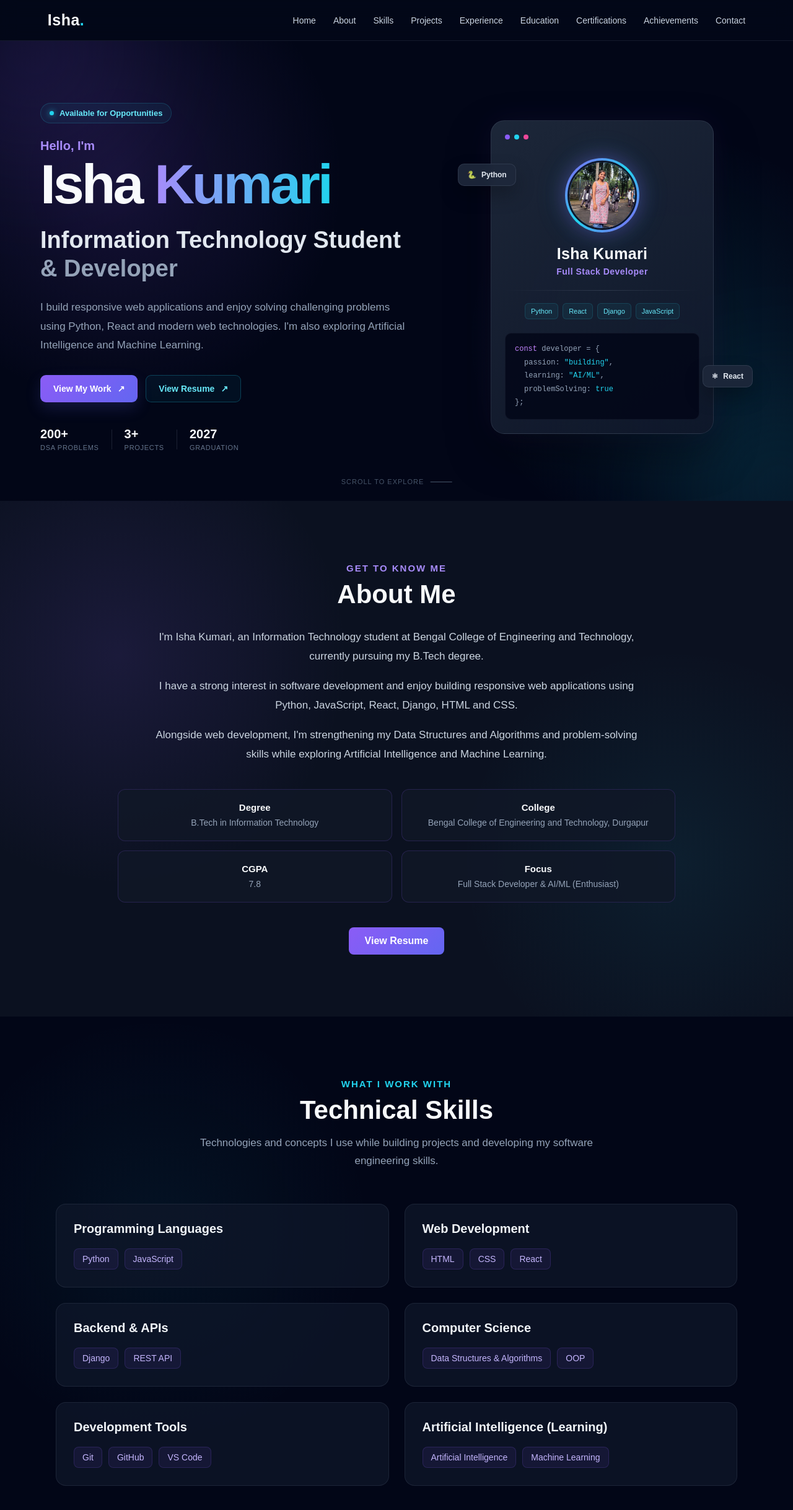
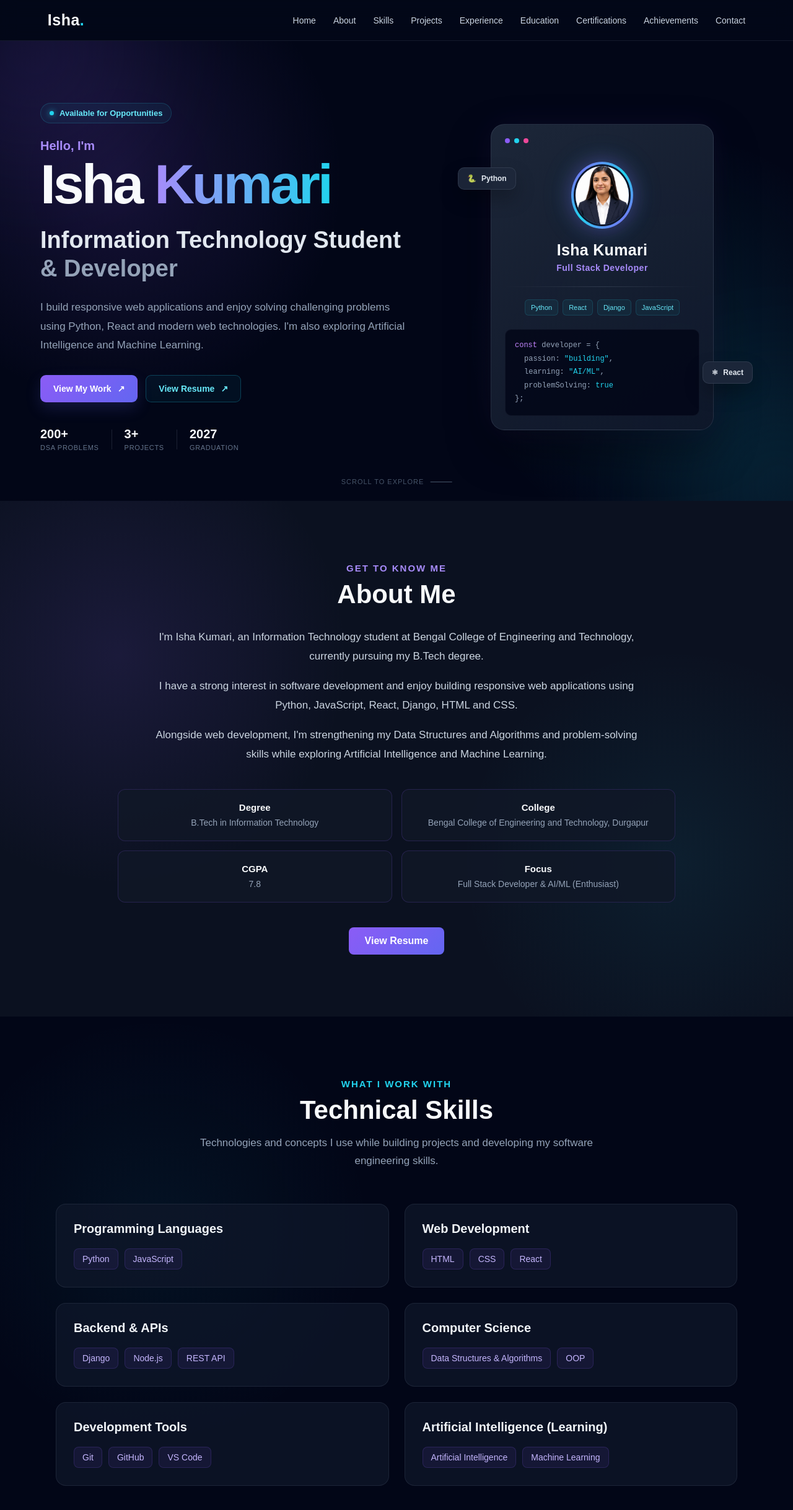
Before and after one commit to isharawani/My-Portfolio, a React app in the folder frontend/: page / in a window 1280 px wide. Shown: the top 2436 px of the page at 62% size. Built offline with nearby package versions, Linux system fonts and the light colour scheme; the HTML template or start-up script is replaced by a standard one.

Commit message:
Update portfolio

```diff
--- a/frontend/src/components/Hero.css
+++ b/frontend/src/components/Hero.css
@@ -403,8 +403,8 @@
 .profile-circle {
   position: relative;
 
-  width: 120px;
-  height: 120px;
+  width: 100px;
+  height: 108px;
 
   margin: 0 auto 20px;
 
--- a/frontend/src/components/Hero.jsx
+++ b/frontend/src/components/Hero.jsx
@@ -34,10 +34,7 @@ function Hero() {
           </h2>
 
           <p className="hero-description">
-            I build responsive web applications and enjoy solving
-            challenging problems using Python, React and modern
-            web technologies. I'm also exploring Artificial
-            Intelligence and Machine Learning.
+            I build responsive web applications and enjoy solving challenging problems using Python, React and modern web technologies. I'm also exploring Artificial Intelligence and Machine Learning.
           </p>
 
           <div className="hero-buttons">
--- a/frontend/src/components/Skills.jsx
+++ b/frontend/src/components/Skills.jsx
@@ -13,7 +13,7 @@ function Skills() {
     },
     {
   title: "Backend & APIs",
-  skills: ["Django", "REST API"],
+  skills: ["Django", "Node.js", "REST API"],
    },
 
     {
```
Also changed, not shown: frontend/public/images/profile.jpg, 1 other file (tests, documents, lock files or other folders).
